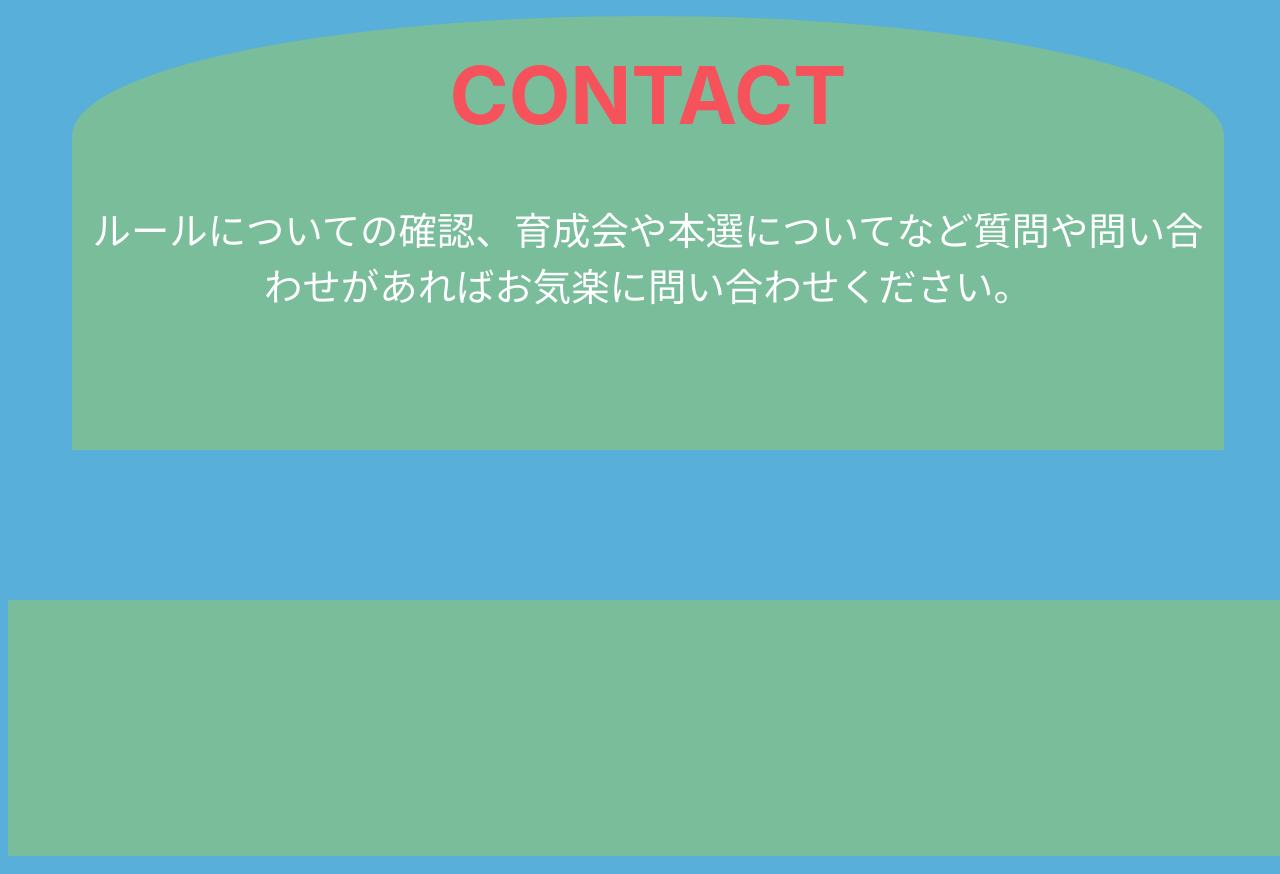
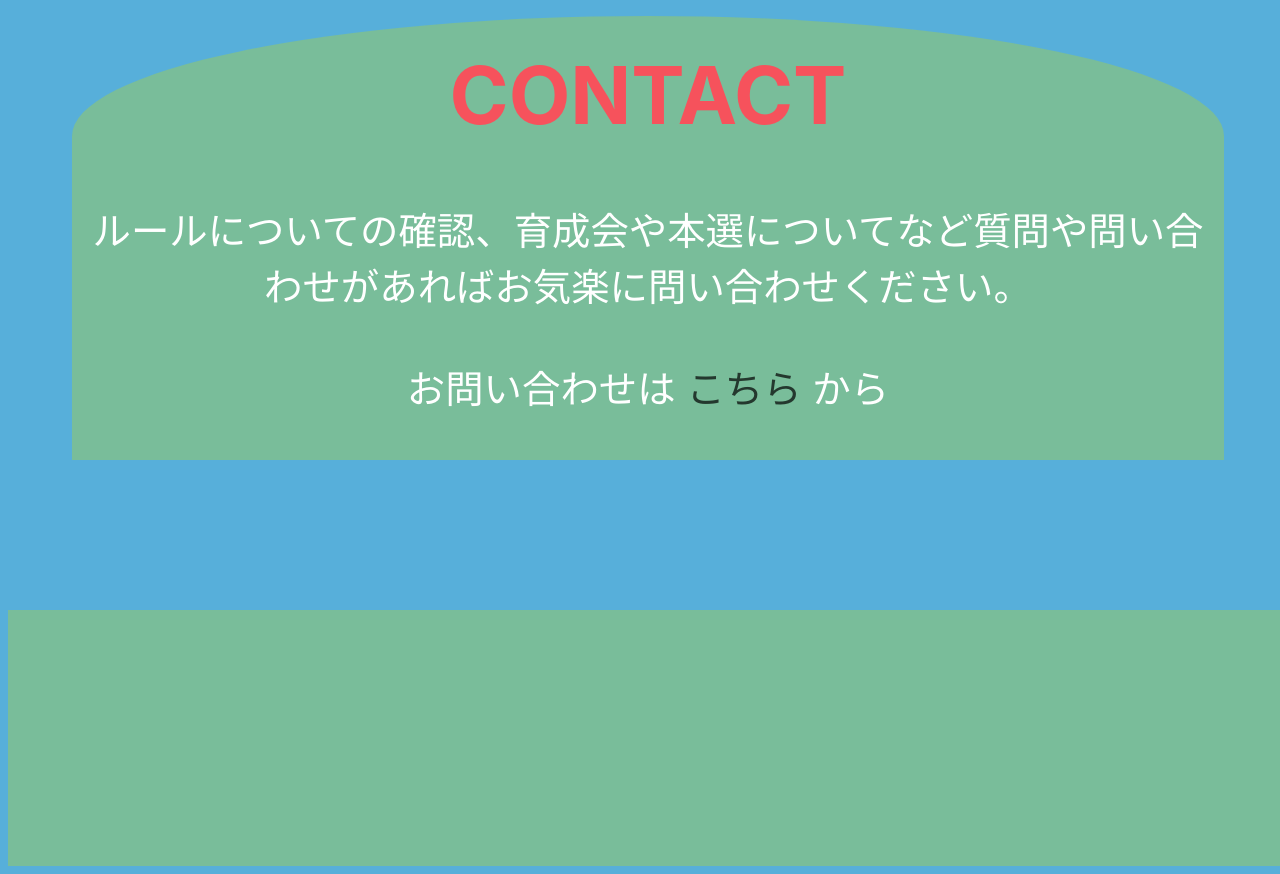
Before and after one commit to harukamatoba/kakomimasu, a plain HTML site: page static/index.html in a window 1280 px wide. Shown: the part 8440-9314 px from the top of the page. Drawn offline with nearby package versions, Linux system fonts and the light colour scheme.

Commit message:
フォームの追加

```diff
--- a/static/index.html
+++ b/static/index.html
@@ -6,7 +6,7 @@
     <script type="text/javascript" src="//ajax.googleapis.com/ajax/libs/jquery/1.10.2/jquery.min.js"></script>
 
     <head id="top">
-        <title>Hello</title>
+        <title>囲みマス</title>
         <link rel="stylesheet" href="https://use.fontawesome.com/releases/v5.6.3/css/all.css">
 
     </head>
@@ -304,7 +304,12 @@
                 <p class="sent1">
                   ルールについての確認、育成会や本選についてなど質問や問い合わせがあればお気楽に問い合わせください。
                 <br><br>
-
+                  お問い合わせは
+                  <a rel ="noopener noreferrer"
+                  src = "https://docs.google.com/forms/d/e/1FAIpQLSedJXqRQYMy3cA4VzyasMu-v3VyBhYnT7z4cTuP3YE7dz7tCQ/viewform?fbzx=2087480570300815131">
+                    こちら
+                  </a>
+                  から
                 <br><br>
 
                 </p>
```
